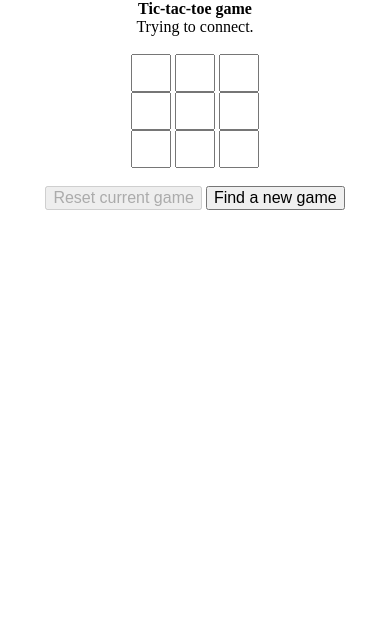
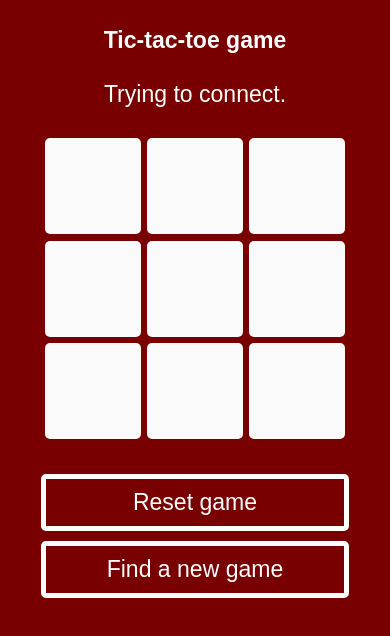
Before and after one commit to suoleevi/online-tictactoe-client, a website built with Vite: page index.html in a window 390 px wide. Built offline with nearby package versions, Linux system fonts and the light colour scheme; files whose address does not match are found by name.

Commit message:
Making it pretty and responsive

```diff
--- a/index.html
+++ b/index.html
@@ -4,29 +4,32 @@
     <meta charset="UTF-8" />
     <meta http-equiv="X-UA-Compatible" content="IE=edge" />
     <meta name="viewport" content="width=device-width, initial-scale=1.0" />
-    <script type="module"src="index.js"></script>
-    <link rel="stylesheet" href="styles.css">
+    <script type="module" src="index.js"></script>
+    <link rel="stylesheet" href="styles.css" />
     <title>tictactoe</title>
   </head>
   <body>
+    <br />
     <h1>Tic-tac-toe game</h1>
+    <br />
     <p id="info">Trying to connect.</p>
-    <br>
+    <br />
 
-    <input type="text" class="box" id="0" onclick="clicked(0)" readonly />
-    <input type="text" class="box" id="1" onclick="clicked(1)" readonly />
-    <input type="text" class="box" id="2" onclick="clicked(2)" readonly />
-    <br>
-    <input type="text" class="box" id="3" onclick="clicked(3)" readonly />
-    <input type="text" class="box" id="4" onclick="clicked(4)" readonly />
-    <input type="text" class="box" id="5" onclick="clicked(5)" readonly />
-    <br>
-    <input type="text" class="box" id="6" onclick="clicked(6)" readonly />
-    <input type="text" class="box" id="7" onclick="clicked(7)" readonly />
-    <input type="text" class="box" id="8" onclick="clicked(8)" readonly />
-    <br>
-    <br>
-    <button id="reset" onclick="resetGame()" disabled>Reset current game</button>
+    <div class="board">
+      <div class="box" id="0" onclick="clicked(0)"></div>
+      <div class="box" id="1" onclick="clicked(1)"></div>
+      <div class="box" id="2" onclick="clicked(2)"></div>
+      <div class="box" id="3" onclick="clicked(3)"></div>
+      <div class="box" id="4" onclick="clicked(4)"></div>
+      <div class="box" id="5" onclick="clicked(5)"></div>
+      <div class="box" id="6" onclick="clicked(6)"></div>
+      <div class="box" id="7" onclick="clicked(7)"></div>
+      <div class="box" id="8" onclick="clicked(8)"></div>
+    </div>
+
+    <br />
+
+    <button id="reset" onclick="resetGame()" disabled>Reset game</button>
     <button id="newgame" onclick="newGame()">Find a new game</button>
   </body>
 </html>
--- a/index.js
+++ b/index.js
@@ -14,7 +14,7 @@ let isTurnActive = false;
 // Handling received websocket messages
 
 socket.on("connect", () => {
-  infoElem.innerHTML = "Waiting for another player";
+  infoElem.innerHTML = "Waiting for another player to connect";
   clearBoard();
 });
 
@@ -23,14 +23,18 @@ socket.on("start", (data) => {
   homesymbol = data;
   homesymbol === "X" ? (guestsymbol = "O") : (guestsymbol = "X");
 
-  infoElem.innerHTML = "game starting, you are " + homesymbol + ", X starts";
+  homesymbol === "X"
+    ? (infoElem.innerHTML = "Opponent found! You start")
+    : (infoElem.innerHTML = "Opponent found! Wait for opponent to start");
+
   resetElem.disabled = false;
-  if (data === "X") isTurnActive = true;
+  if (homesymbol === "X") isTurnActive = true;
 });
 
 socket.on("click", (data) => {
   let square = document.getElementById(data);
-  square.value = guestsymbol;
+  square.innerText = guestsymbol;
+  infoElem.innerHTML = "Your turn"
   isTurnActive = true;
 });
 
@@ -60,7 +64,8 @@ window.clicked = function clicked(id) {
   let square = document.getElementById(id);
   if (!isTurnActive || square.value) return;
   socket.emit("click", id);
-  square.value = homesymbol;
+  square.innerText = homesymbol;
+  infoElem.innerHTML = "Opponent's turn"
   isTurnActive = false;
 };
 
@@ -77,6 +82,6 @@ window.newGame = function newGame() {
 function clearBoard() {
   const board = document.getElementsByClassName("box");
   Array.from(board).forEach((square) => {
-    square.value = "";
+    square.innerText = "";
   });
 }
--- a/styles.css
+++ b/styles.css
@@ -1,10 +1,52 @@
+:root {
+  --font-size-symbol: 2rem;
+  --font-size: 1.2rem;
+  --box-size: 5rem;
+  --board-size: 16rem;
+}
+
 * {
-    margin: auto;
-    text-align: center;
-    font-size: 1rem;
+  margin: auto;
+  text-align: center;
+  font-size: var(--font-size);
+  color: white;
+  font-family: sans-serif;
+  background-color: rgb(120, 0, 0);
+}
+
+.board {
+  display: grid;
+  width: var(--board-size);
+  height: var(--board-size);
+  grid-template-columns: auto auto auto;
 }
 
 .box {
-   width: 2rem;
-   height: 2rem;
+  display: flex;
+  align-items: center;
+  justify-content: center;
+  width: var(--box-size);
+  height: var(--box-size);
+  background-color: rgb(250, 250, 250);
+  color: black;
+  border-radius: 5px;
+  font-size: var(--font-size-symbol);
 }
+
+button {
+  outline: none;
+  border: 5px solid white;
+  width: var(--board-size);
+  padding: 10px;
+  border-radius: 5px;
+  margin: 5px;
+}
+
+@media (max-width: 350px) {
+  :root {
+    --font-size-symbol: 1.5rem;
+    --font-size: 1rem;
+    --box-size: 3rem;
+    --board-size: 10rem;
+  }
+}
```
